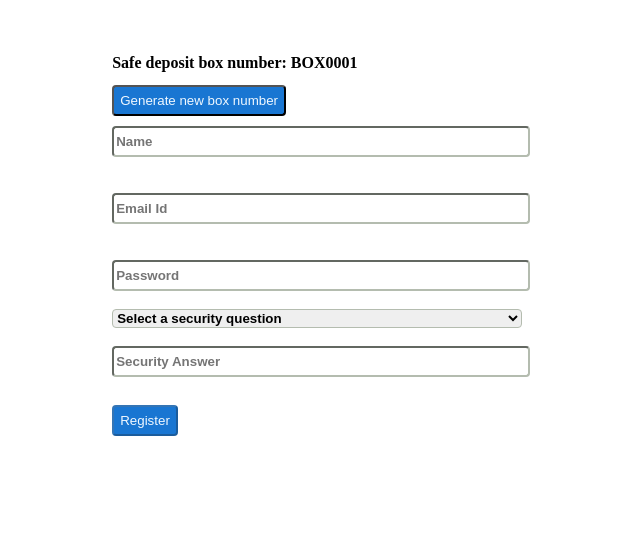
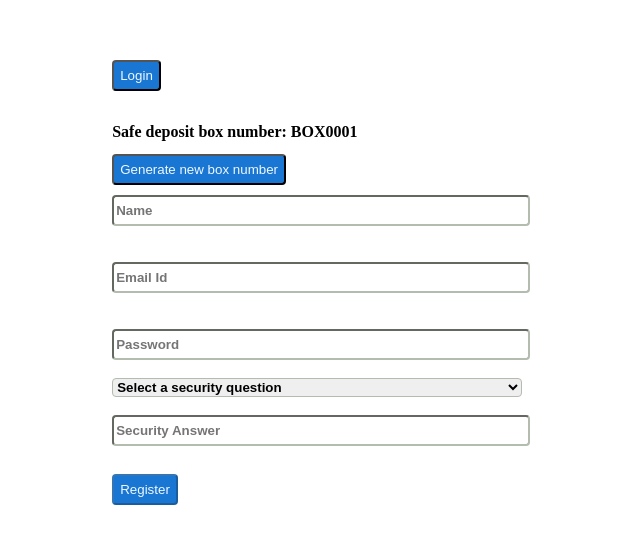
Before and after one commit to gr997570/csci5410-g11-frontend, an Angular app: page /signup in a window 1280 px wide. Shown: the top 544 px of the page, without its empty margins (311-951 px from the left). Built offline with nearby package versions, Linux system fonts and the light colour scheme.

Commit message:
connecting login and signup pages

```diff
--- a/src/app/components/login/login.component.html
+++ b/src/app/components/login/login.component.html
@@ -1,20 +1,10 @@
 <div style="padding: 0 16px;margin: 30px 30% 32px;width: 36vw;">
-    <!-- <div *ngIf="success" style="margin: 10px;">
-        <button type="Submit" (click)="updateStatus()" style="background-color:#1976D2;color:aliceblue;border-radius:4px;line-height:25px;text-align:center;cursor:pointer;margin: 10px 0px;">Logout</button>
-        <h3>Welcome {{user}}</h3>
-        <h4>You are now online!</h4>
-        <div>
-            <h4>Following is the list of other online users </h4>
-            <h5>(Getting data from container 3)</h5>
-            <ul>
-                <li *ngFor="let datapoint of data">
-                    <h4>{{datapoint}}</h4>
-                </li>
-            </ul>
-        </div>
-    </div> -->
     <div>
       <form [formGroup]="loginForm" style="padding: 20px;" (ngSubmit)="onSubmit()">
+        <div>
+          <button type="button" style="background-color:#1976D2;color:aliceblue;border-radius:4px;line-height:25px;text-align:center;cursor:pointer;margin: 10px 0px;" (click)="redirectSignup()">Signup</button>
+        </div>
+        <br>
         <div>
         <input type="text" id="email" name="email" formControlName="email" placeholder="Email Id" style="width:32vw;line-height:25px; border-radius: 4px; font-weight: 700;border-color: #B4BCAF;"/>
         <div *ngIf="(loginForm.get('email').invalid && (loginForm.get('email').touched) || loginForm.get('email').dirty)">
--- a/src/app/components/login/login.component.ts
+++ b/src/app/components/login/login.component.ts
@@ -45,4 +45,8 @@ export class LoginComponent implements OnInit {
     });
   }
 
+  redirectLogin(){
+    this.router.navigate(['/login']);
+  }
+
 }
--- a/src/app/components/registration/registration.component.html
+++ b/src/app/components/registration/registration.component.html
@@ -1,6 +1,10 @@
 <div style="padding: 0 16px;margin: 30px 30% 32px;width: 36vw;">
   <div>
     <form [formGroup]="loginForm" style="padding: 20px;" (ngSubmit)="onSubmit()">
+      <div>
+        <button type="button" style="background-color:#1976D2;color:aliceblue;border-radius:4px;line-height:25px;text-align:center;cursor:pointer;margin: 10px 0px;" (click)="redirectLogin()">Login</button>
+      </div>
+      <br>
       <div>
         <label id="boxid" name="boxid" style="width:32vw;line-height:25px; border-radius: 4px; font-weight: 700;border-color: #B4BCAF;">
           Safe deposit box number: {{boxid}}
--- a/src/app/components/registration/registration.component.ts
+++ b/src/app/components/registration/registration.component.ts
@@ -50,7 +50,7 @@ export class RegistrationComponent implements OnInit {
     this.http.post("https://csci5410-g11.herokuapp.com/register", user).subscribe((result:any)=>{
       if(result.success){
         this.success = true;
-        this.loginForm.resetForm();
+        alert("Registration Successful")
       }
       else{
         this.success = false;
@@ -61,4 +61,8 @@ export class RegistrationComponent implements OnInit {
     });
   }
 
+  redirectSignup(){
+    this.router.navigate(['/signup']);
+  }
+
 }
```
